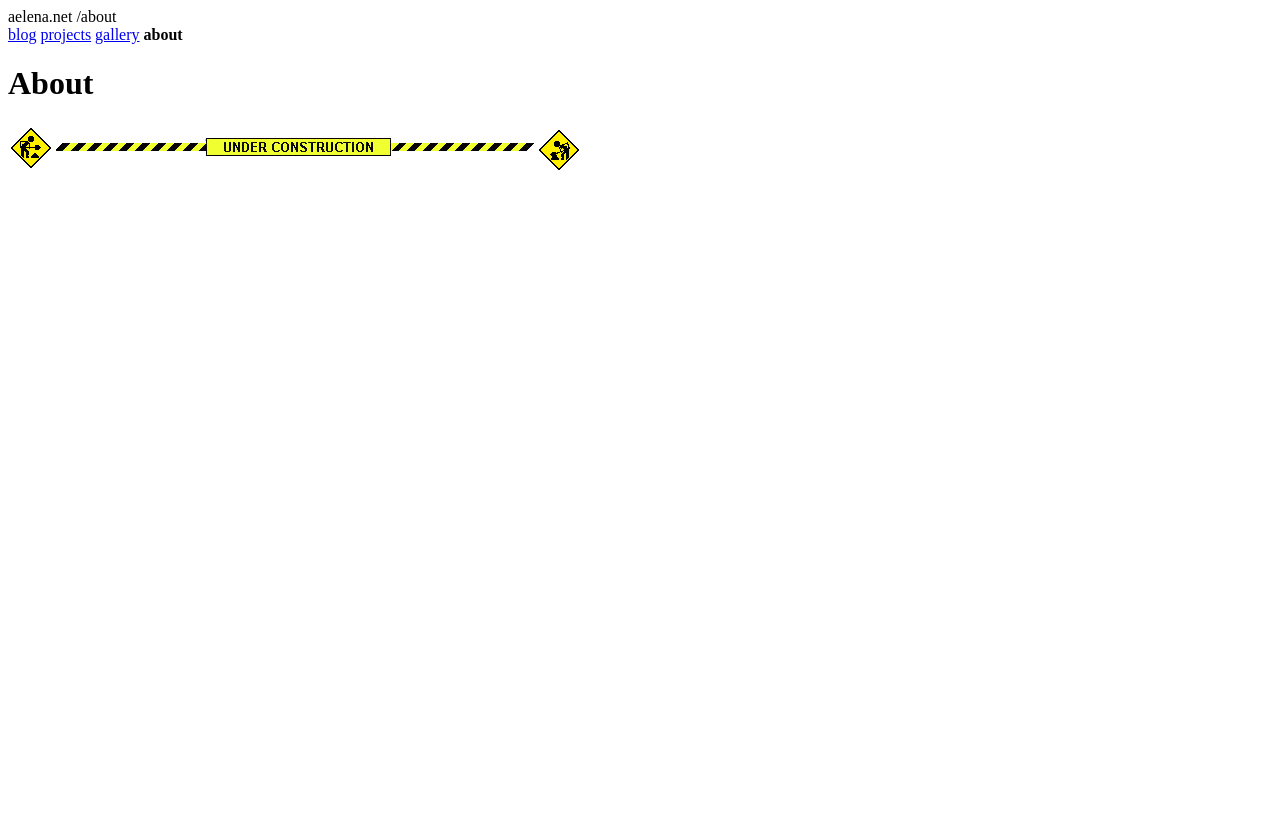
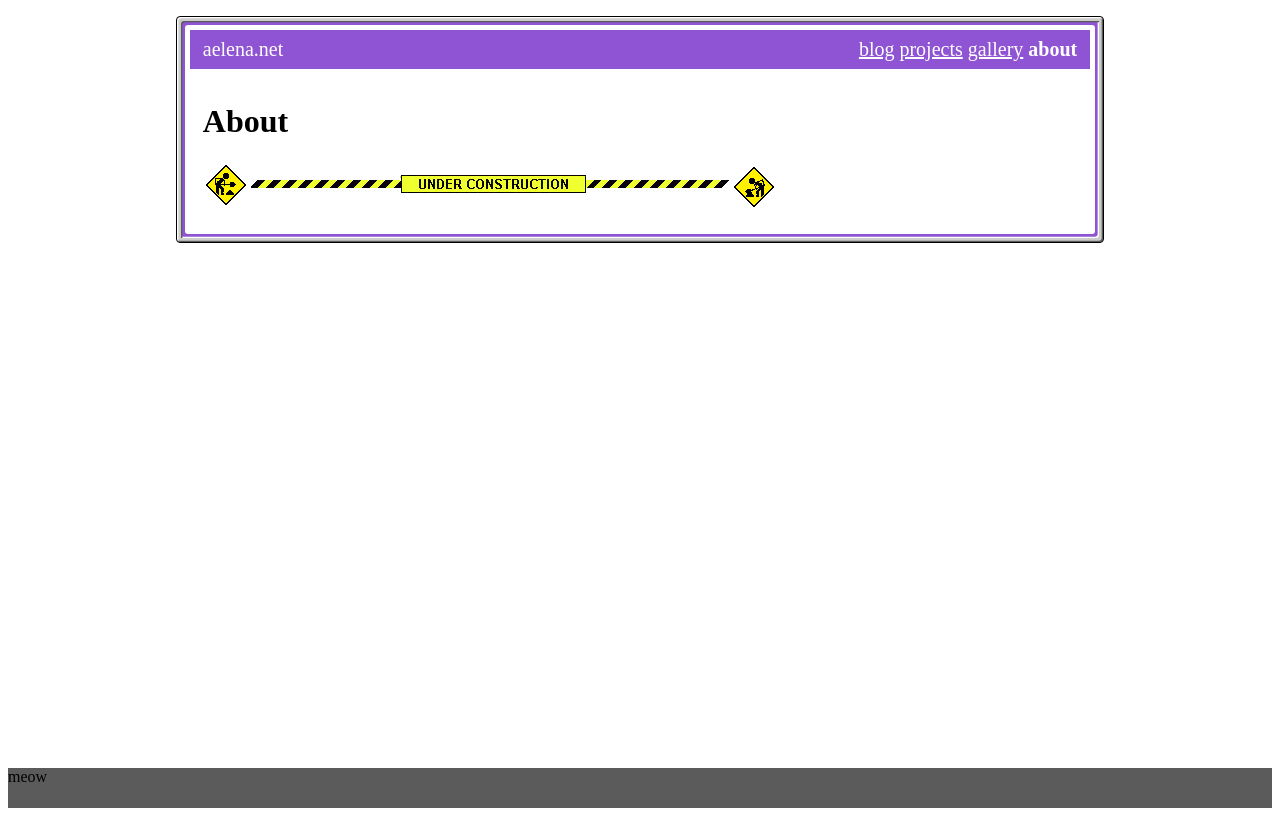
Before and after one commit to aelxna/website, a SvelteKit app: page /about in a window 1280 px wide. Built offline with nearby package versions, Linux system fonts and the light colour scheme.

Commit message:
footer placeholder

```diff
--- a/src/routes/+layout.svelte
+++ b/src/routes/+layout.svelte
@@ -15,25 +15,25 @@
 		} else if (path?.includes('gallery')) {
 			section = 'gallery';
 		} else if (path?.includes('about')) {
-			section = 'about'
+			section = 'about';
 		} else {
-			section = 'blog'
+			section = 'blog';
 		}
-	}
+	};
 
 	onMount(() => updateSection(page.url.pathname));
 	afterNavigate(() => updateSection(page.url.pathname));
-
 </script>
 
 <svelte:head>
 	<link rel="icon" href={favicon} />
 </svelte:head>
 
+<main>
+<div class="window-container">
+	<div class="window">
 		<header>
-	<div>
-		aelena.net {page.url.pathname}
-	</div>
+			<div>aelena.net</div>
 			<nav>
 				{#if section === 'blog'}
 					<strong>blog</strong>
@@ -60,10 +60,83 @@
 				{/if}
 			</nav>
 		</header>
-
+		<div class="content">
 			{@render children()}
+		</div>
+	</div>
+</div>
+	<footer>meow</footer>
+</main>
 
 <style>
 	@import '/static/themes/prism-xonokai.css';
+	@import '/static/fonts.css';
 
+	:root {
+		--footer-height: 2.5rem;
+	}
+
+	main {
+		min-height: 100vh;
+		position: relative;
+		padding: 0;
+		margin: 0;
+	}
+
+	.window-container {
+		padding-top: 0.5rem;
+		padding-bottom: calc(var(--footer-height) + 0.5rem);
+	}
+
+	.window {
+		position: relative;
+		box-shadow:
+			inset 1pt 1pt 0pt 0pt #ffffff,
+			inset -1pt -1pt 0pt 0pt #5b5b5b,
+			inset -3pt -3pt 0pt 0pt #cccccc,
+			inset 3pt 3pt 0pt 0pt #cccccc,
+			inset 4pt 4pt 0pt 0pt #5b5b5b,
+			inset -4pt -4pt 0pt 0pt #ffffff,
+			inset -6pt -6pt 0pt 0pt #8f54d3,
+			inset -6pt 6pt 0pt 0pt #8f54d3,
+			inset 6pt -6pt 0pt 0pt #8f54d3,
+			inset 6pt 6pt 0pt 0pt #8f54d3;
+
+		padding: 0.8rem;
+
+		margin-left: auto;
+		margin-right: auto;
+
+		border: 1pt solid black;
+		border-radius: 4px;
+		max-width: 900px;
+	}
+
+	header {
+		background-color: #8f54d3;
+		padding: 0.5rem 0.8rem;
+
+		font-size: 20px;
+		color: white;
+
+		display: flex;
+		justify-content: space-between;
+
+		a {
+			color: white;
+		}
+	}
+
+	.content {
+		padding: 0.8rem;
+	}
+
+	footer {
+		position: absolute;
+		bottom: 0;
+		min-width: 100%;
+		height: 2.5rem;
+		background-color:#5b5b5b;
+		margin: 0;
+	}
 </style>
--- a/src/routes/post/[slug]/+page.svelte
+++ b/src/routes/post/[slug]/+page.svelte
@@ -19,3 +19,9 @@
   <svelte:component this={content} />
 
 </article>
+
+<style>
+  nav.path {
+    font-family: "Berkeley Mono Variable", monospace !important;
+  }
+</style>
--- a/static/fonts.css
+++ b/static/fonts.css
@@ -84,3 +84,14 @@
   font-weight: 700;
   font-style: italic;
 }
+
+:root {
+  code {
+    font-size: 1rem;
+  }
+
+  body {
+    margin: 0;
+    padding: 0;
+  }
+}
```
Also changed, not shown: src/routes/projects/[slug]/+page.svelte (+7 -1 lines), src/routes/projects/post.svelte (deleted, +0 -17 lines). Lines whose indentation alone changed are shown as unchanged.
